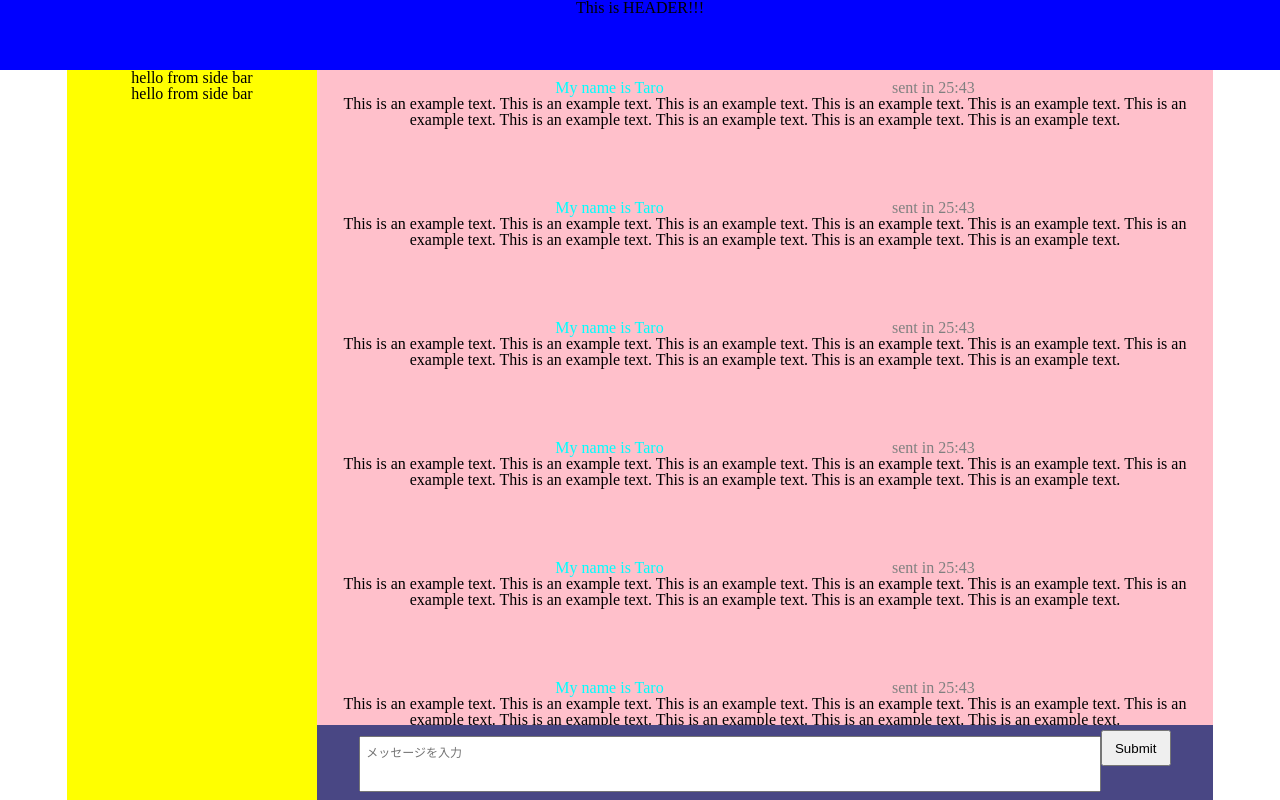
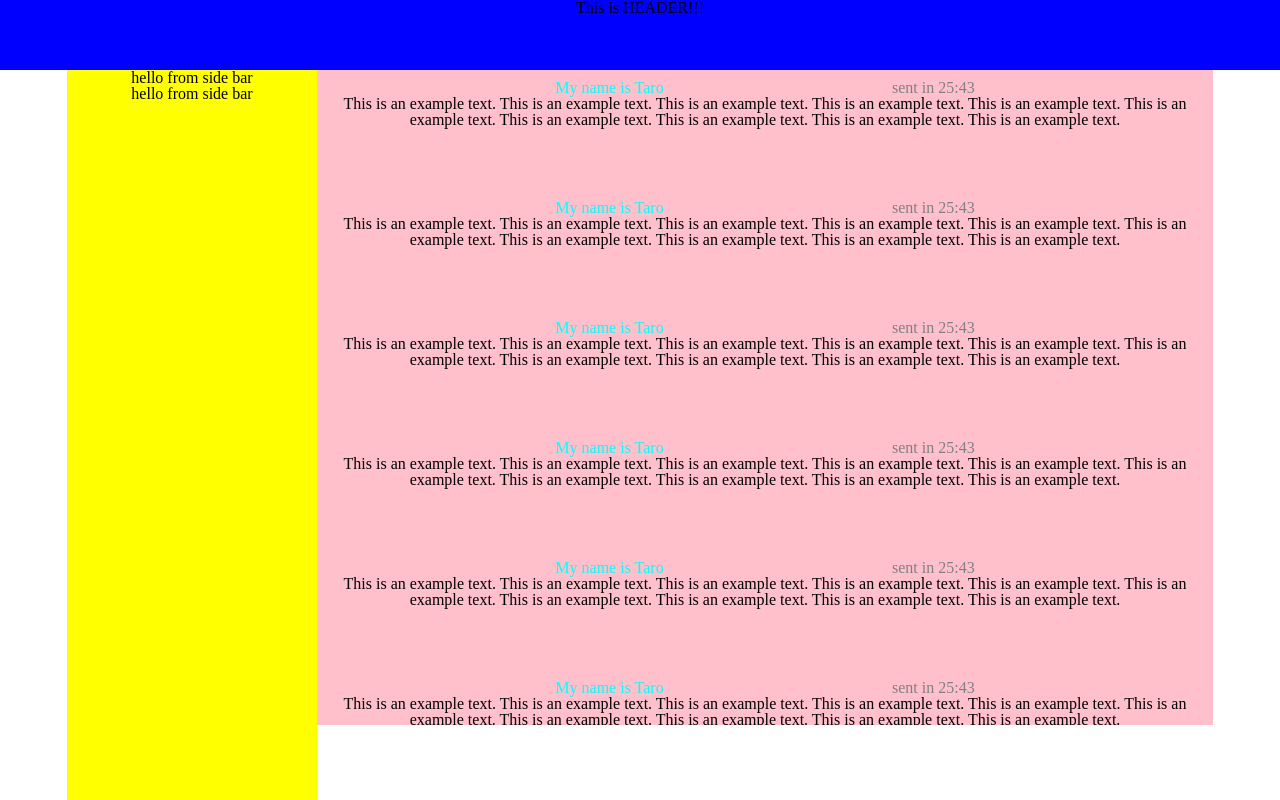
Before and after one commit to RaikiSakaguchi/hackathon, a React (Create React App) app in the folder myapp/: page / in a window 1280 px wide. Built offline with nearby package versions, Linux system fonts and the light colour scheme.

Commit message:
nothing to mention

```diff
--- a/myapp/src/App.tsx
+++ b/myapp/src/App.tsx
@@ -78,7 +78,7 @@ function App() {
             <Messages/>
             <Messages/>
           </div>
-          <InputArea onSubmit={sendMessage}/>
+          {/* <InputArea/> */}
         </div>
       </div>
     </div>
```
